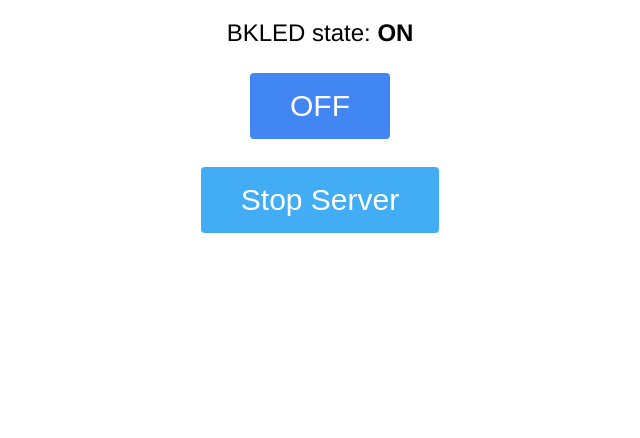
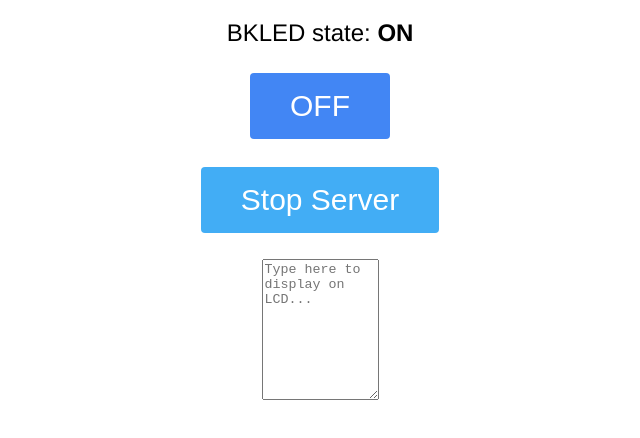
Before and after one commit to aviralverma-8877/micropython-handheld, a plain HTML site: page index.html in a window 1280 px wide. Shown: the part 82-520 px from the top of the page, without its empty margins (320-960 px from the left). Drawn offline with Linux system fonts and the light colour scheme.

Commit message:
UI Updated

```diff
--- a/index.html
+++ b/index.html
@@ -70,6 +70,10 @@
                 httpGet("/?led=on")
             }
         }
+        function display(msg)
+        {
+
+        }
         function turn_off_server()
         {
             document.getElementById("server_state").innerHTML="Server Stopped"
@@ -83,5 +87,8 @@
         <p>BKLED state: <strong id="state">ON</strong></p>
         <p><a href="#" onclick="toggle_bkled()"><button class="button button-off" id="button">OFF</button></a></p>
         <p><a href="#" onclick="turn_off_server()"><button class="button button3" id="server_state">Stop Server</button></a></p>
+        <p>
+            <textarea rows="9" cols="12" placeholder="Type here to display on LCD..." onchange="display(this.innerHeight)"></textarea>
+        </p>
     </body>
 </html>
```
